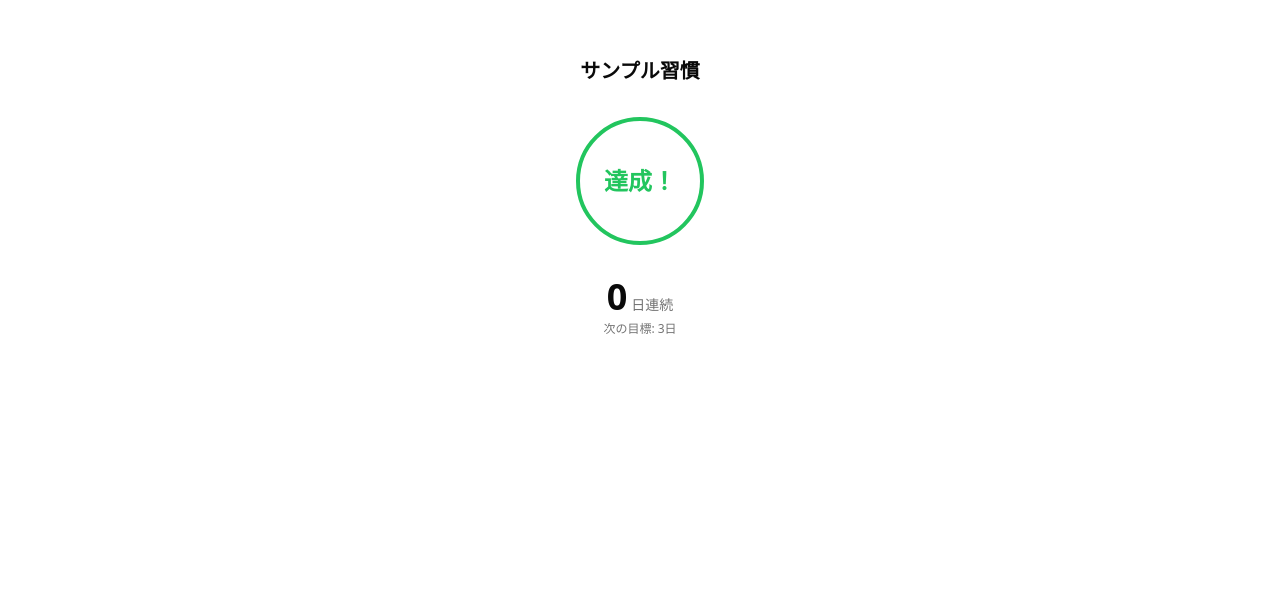
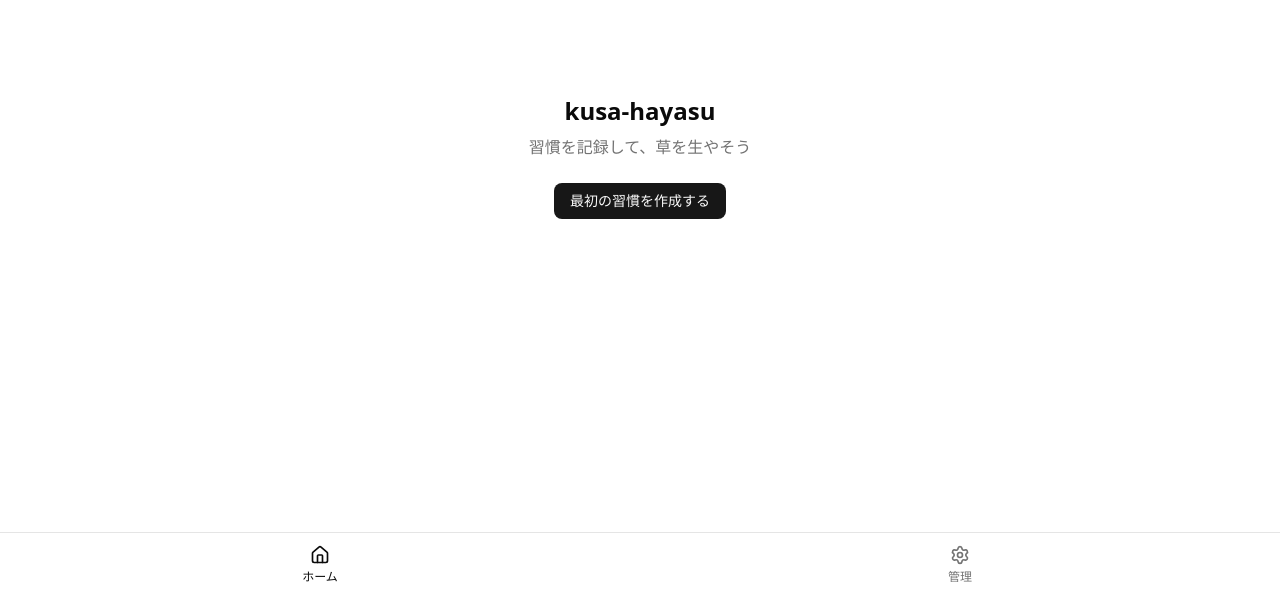
Before and after one commit to Sottiki/kusa-hayasu, a Next.js app: page / in a window 1280 px wide. Shown: the part 203-800 px from the top of the page. Built offline with nearby package versions, Linux system fonts and the light colour scheme.

Commit message:
feat: ボトムナビゲーションと習慣管理ルーティングを実装

```diff
--- a/src/app/layout.tsx
+++ b/src/app/layout.tsx
@@ -1,5 +1,6 @@
 import type { Metadata, Viewport } from "next";
 import { Geist, Geist_Mono } from "next/font/google";
+import { BottomNavWrapper } from "@/components/navigation/bottom-nav-wrapper";
 import { ThemeProvider } from "@/components/theme-provider";
 import "./globals.css";
 
@@ -41,6 +42,7 @@ export default function RootLayout({
 					disableTransitionOnChange
 				>
 					{children}
+					<BottomNavWrapper />
 				</ThemeProvider>
 			</body>
 		</html>
--- /dev/null
+++ b/src/app/manage/page.tsx
@@ -0,0 +1,86 @@
+"use client";
+
+import { Plus } from "lucide-react";
+import { useState } from "react";
+import { HabitForm } from "@/components/habit/habit-form";
+import { HabitList } from "@/components/habit/habit-list";
+import { Button } from "@/components/ui/button";
+import {
+	Dialog,
+	DialogContent,
+	DialogHeader,
+	DialogTitle,
+} from "@/components/ui/dialog";
+import { useHabits } from "@/hooks/use-habits";
+import type { AnimationPattern, Habit } from "@/types/habit";
+
+type FormData = {
+	name: string;
+	color: string;
+	animationPattern: AnimationPattern;
+};
+
+export default function ManagePage() {
+	const { habits, addHabit, updateHabit, archiveHabit, deleteHabit } =
+		useHabits();
+	const [dialogOpen, setDialogOpen] = useState(false);
+	const [editingHabit, setEditingHabit] = useState<Habit | null>(null);
+
+	function handleAdd() {
+		setEditingHabit(null);
+		setDialogOpen(true);
+	}
+
+	function handleEdit(habit: Habit) {
+		setEditingHabit(habit);
+		setDialogOpen(true);
+	}
+
+	function handleSubmit(data: FormData) {
+		if (editingHabit) {
+			updateHabit(editingHabit.id, data);
+		} else {
+			addHabit(data);
+		}
+		setDialogOpen(false);
+	}
+
+	function handleDialogClose(open: boolean) {
+		if (!open) setDialogOpen(false);
+	}
+
+	return (
+		<main className="min-h-svh pb-20">
+			<div className="px-4 pt-6">
+				<div className="mb-6 flex items-center justify-between">
+					<h1 className="text-xl font-semibold">習慣の管理</h1>
+					<Button size="sm" onClick={handleAdd}>
+						<Plus className="mr-1 h-4 w-4" />
+						追加
+					</Button>
+				</div>
+				<HabitList
+					habits={habits}
+					onEdit={handleEdit}
+					onArchive={archiveHabit}
+					onDelete={deleteHabit}
+				/>
+			</div>
+
+			<Dialog open={dialogOpen} onOpenChange={handleDialogClose}>
+				<DialogContent>
+					<DialogHeader>
+						<DialogTitle>
+							{editingHabit ? "習慣を編集" : "習慣を追加"}
+						</DialogTitle>
+					</DialogHeader>
+					<HabitForm
+						habit={editingHabit ?? undefined}
+						onSubmit={handleSubmit}
+						onCancel={() => setDialogOpen(false)}
+					/>
+				</DialogContent>
+			</Dialog>
+		</main>
+	);
+}
--- a/src/app/page.tsx
+++ b/src/app/page.tsx
@@ -1,44 +1,56 @@
 "use client";
 
-import { useEffect } from "react";
+import Link from "next/link";
+import { useEffect, useState } from "react";
 import { ButtonView } from "@/components/habit/button-view";
+import { Button } from "@/components/ui/button";
 import { useHabits } from "@/hooks/use-habits";
 import { useMilestone } from "@/hooks/use-milestone";
 import { useRecords } from "@/hooks/use-records";
 import { getToday } from "@/lib/date-utils";
 
-/** 習慣が0件ならデモ用を自動作成する */
-function useEnsureDemoHabit() {
-	const { habits, addHabit } = useHabits();
-
-	useEffect(() => {
-		if (habits.length === 0) {
-			addHabit({
-				name: "サンプル習慣",
-				color: "#22c55e",
-				animationPattern: "festival",
-			});
-		}
-	}, [habits.length, addHabit]);
-
-	return habits[0] ?? null;
+/** 習慣のドットインジケーター（複数習慣がある場合に表示） */
+function HabitDots({
+	total,
+	current,
+	onSelect,
+}: {
+	total: number;
+	current: number;
+	onSelect: (index: number) => void;
+}) {
+	if (total <= 1) return null;
+	return (
+		<div className="flex gap-2">
+			{Array.from({ length: total }).map((_, i) => (
+				<button
+					// biome-ignore lint/suspicious/noArrayIndexKey: インデックスが一意のキーとして適切
+					key={i}
+					type="button"
+					aria-label={`習慣 ${i + 1}`}
+					className={`h-2 w-2 rounded-full transition-all ${
+						i === current ? "scale-125 bg-foreground" : "bg-muted-foreground/40"
+					}`}
+					onClick={() => onSelect(i)}
+				/>
+			))}
+		</div>
+	);
 }
 
-export default function Home() {
-	const habit = useEnsureDemoHabit();
-	const { streak, toggleRecord, isCompletedOn } = useRecords(habit?.id ?? "");
-	const { nextMilestone } = useMilestone(habit?.id ?? "", streak);
+/** 指定習慣のボタンビュー */
+function HabitButtonView({ habitId }: { habitId: string }) {
+	const { habits } = useHabits();
+	const habit = habits.find((h) => h.id === habitId);
+	const { streak, toggleRecord, isCompletedOn } = useRecords(habitId);
+	const { nextMilestone } = useMilestone(habitId, streak);
 
-	// hydration 前またはデモ作成待ち
-	if (!habit) {
-		return null;
-	}
+	if (!habit) return null;
 
 	const today = getToday();
 	const completed = isCompletedOn(today);
 
 	return (
-		<main className="flex min-h-svh items-center justify-center">
 		<ButtonView
 			habitName={habit.name}
 			completed={completed}
@@ -47,6 +59,46 @@ export default function Home() {
 			nextMilestone={nextMilestone}
 			onToggle={() => toggleRecord(today)}
 		/>
+	);
+}
+
+export default function Home() {
+	const { habits } = useHabits();
+	const [currentIndex, setCurrentIndex] = useState(0);
+	const [mounted, setMounted] = useState(false);
+
+	useEffect(() => {
+		setMounted(true);
+	}, []);
+
+	// hydration 前はレンダリングしない（localStorage との mismatch を防止）
+	if (!mounted) return null;
+
+	if (habits.length === 0) {
+		return (
+			<main className="flex min-h-svh flex-col items-center justify-center gap-6 px-4 pb-20">
+				<div className="space-y-2 text-center">
+					<h1 className="text-2xl font-bold">kusa-hayasu</h1>
+					<p className="text-muted-foreground">習慣を記録して、草を生やそう</p>
+				</div>
+				<Button asChild>
+					<Link href="/manage">最初の習慣を作成する</Link>
+				</Button>
 			</main>
 		);
 	}
+
+	const safeIndex = Math.min(currentIndex, habits.length - 1);
+	const currentHabit = habits[safeIndex];
+
+	return (
+		<main className="flex min-h-svh flex-col items-center justify-center gap-6 pb-20">
+			<HabitButtonView habitId={currentHabit.id} />
+			<HabitDots
+				total={habits.length}
+				current={safeIndex}
+				onSelect={setCurrentIndex}
+			/>
+		</main>
+	);
+}
--- /dev/null
+++ b/src/components/navigation/bottom-nav-wrapper.tsx
@@ -0,0 +1,10 @@
+"use client";
+
+import { usePathname } from "next/navigation";
+import { BottomNav } from "./bottom-nav";
+
+/** pathname を取得してBottomNavに渡すクライアントラッパー */
+export function BottomNavWrapper() {
+	const pathname = usePathname();
+	return <BottomNav currentPath={pathname} />;
+}
--- /dev/null
+++ b/src/components/navigation/bottom-nav.tsx
@@ -0,0 +1,59 @@
+"use client";
+
+import { Home, Settings } from "lucide-react";
+import Link from "next/link";
+import { cn } from "@/lib/utils";
+
+type NavItem = {
+	href: string;
+	label: string;
+	icon: React.ReactNode;
+};
+
+const NAV_ITEMS: NavItem[] = [
+	{
+		href: "/",
+		label: "ホーム",
+		icon: <Home className="h-5 w-5" />,
+	},
+	{
+		href: "/manage",
+		label: "管理",
+		icon: <Settings className="h-5 w-5" />,
+	},
+];
+
+type BottomNavProps = {
+	currentPath: string;
+};
+
+/** ボトムナビゲーション — ホーム・管理を切替 */
+export function BottomNav({ currentPath }: BottomNavProps) {
+	return (
+		<nav className="fixed bottom-0 left-0 right-0 z-50 border-t bg-background">
+			<ul className="flex">
+				{NAV_ITEMS.map((item) => {
+					const isActive = currentPath === item.href;
+					return (
+						<li key={item.href} className="flex-1">
+							<Link
+								href={item.href}
+								aria-label={item.label}
+								aria-current={isActive ? "page" : undefined}
+								className={cn(
+									"flex flex-col items-center gap-1 py-3 text-xs transition-colors",
+									isActive
+										? "text-foreground"
+										: "text-muted-foreground hover:text-foreground",
+								)}
+							>
+								{item.icon}
+								<span>{item.label}</span>
+							</Link>
+						</li>
+					);
+				})}
+			</ul>
+		</nav>
+	);
+}
```
Also changed, not shown: 1 other file (tests, documents, lock files or other folders). Lines whose indentation alone changed are shown as unchanged.
